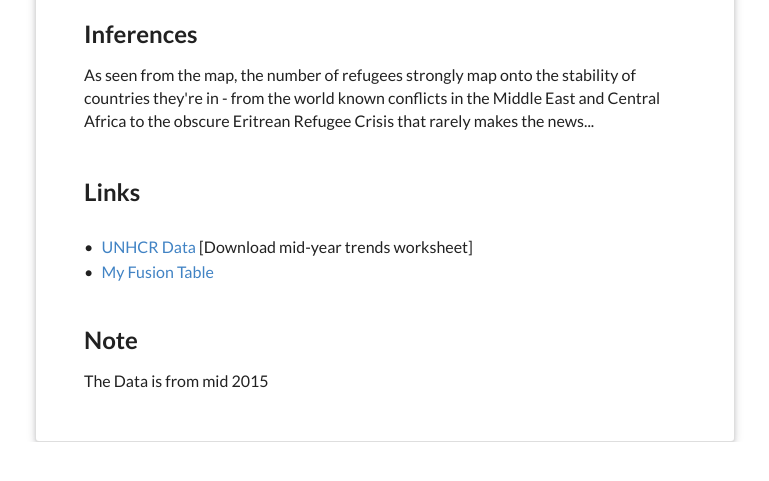
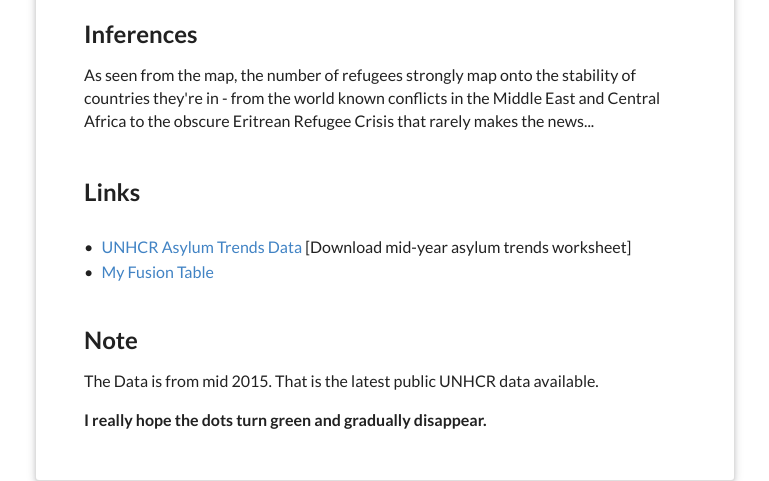
Before and after one commit to sacnayak/ssnayak-byte-1, a Flask app: page / in a window 1280 px wide. Shown: the part 1323-1804 px from the top of the page, without its empty margins (255-1024 px from the left). Before the commit the page ends 1765 px from the top, so only its background shows below. Run offline with Flask 2, Linux system fonts and the light colour scheme; some libraries are stand-ins or nearby versions.

Commit message:
A minor change to text.

```diff
--- a/templates/index.html
+++ b/templates/index.html
@@ -61,14 +61,15 @@
 
 			<h2 class="ui icon header">Links</h2>
 			<div class="ui bulleted list">
-			  <div class="item"><a target="_blank" href="http://www.unhcr.org/pages/49c3646c4d6.html">UNHCR Data</a>
-			  [Download mid-year trends worksheet]
+			  <div class="item"><a target="_blank" href="http://www.unhcr.org/pages/49c3646c4d6.html">UNHCR Asylum Trends Data</a>
+			  [Download mid-year asylum trends worksheet]
 			  </div>
 			  <div class="item"><a target="_blank" href="https://www.google.com/fusiontables/DataSource?docid=1Ohk5XVdXtFFD1NeaJGljO_FClO-b0_WQv5q5__Ov">My Fusion Table</a></div>
 			</div>
 
 			<h2 class="ui icon header">Note</h2>
-			<p>The Data is from mid 2015</p>
+			<p>The Data is from mid 2015. That is the latest public UNHCR data available.</p>
+			<p><strong>I really hope the dots turn green and gradually disappear.</strong></p>
 		</div>
 		<!-- Semantic Framework scripts -->
 		<script type="text/javascript" href="https://cdnjs.cloudflare.com/ajax/libs/semantic-ui/2.1.8/semantic.min.js"></script>
```
